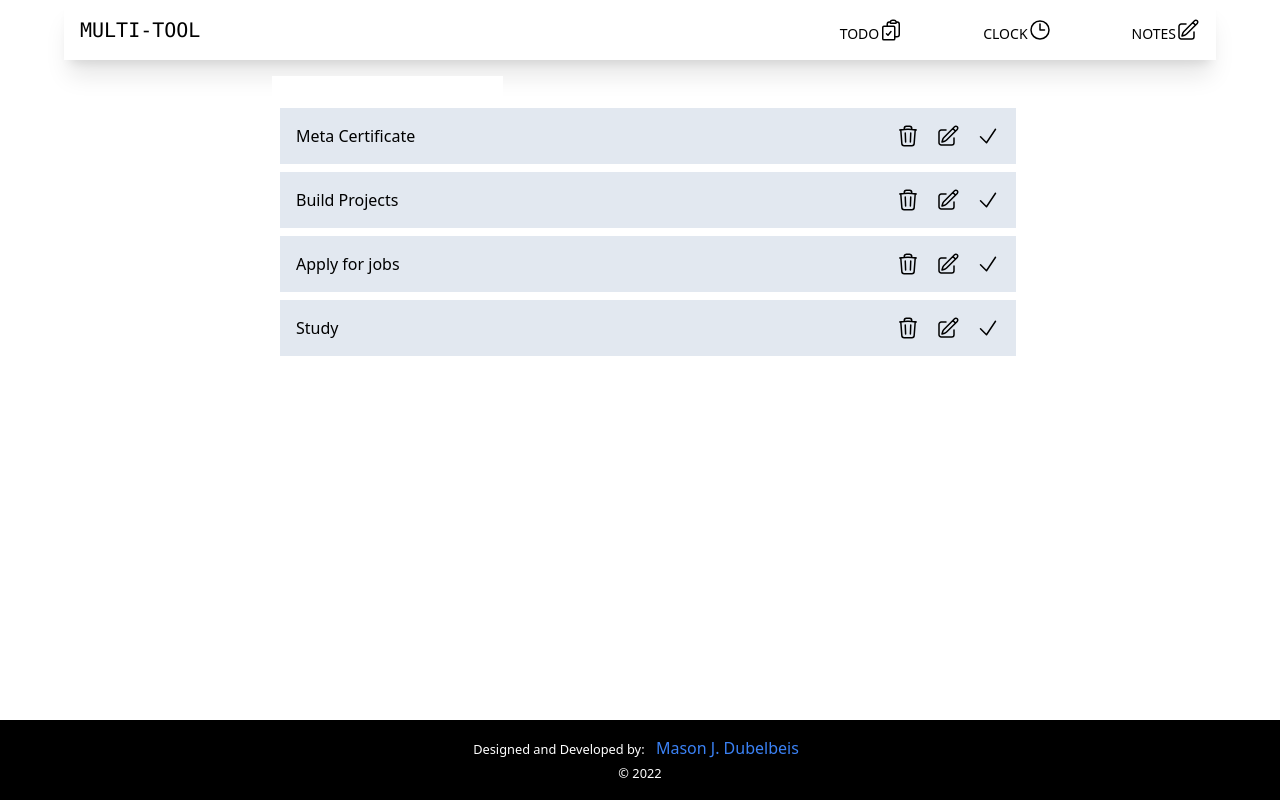
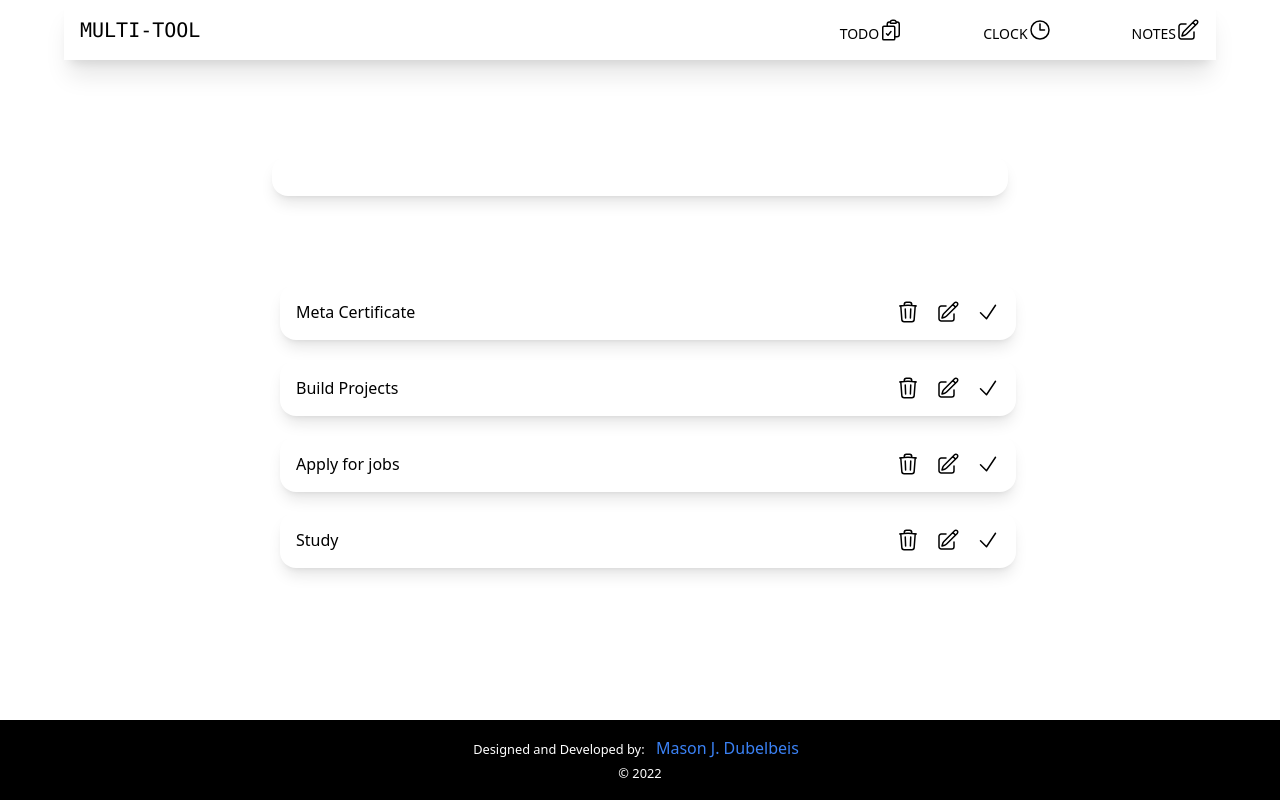
Before and after one commit to mdubelbeis/alarm-clock, a React (Vite) app: page /todo in a window 1280 px wide. Built offline with nearby package versions, Linux system fonts and the light colour scheme.

Commit message:
init structure/styling

```diff
--- a/src/pages/Todo.tsx
+++ b/src/pages/Todo.tsx
@@ -1,3 +1,4 @@
+import { useState } from "react";
 import Icons from "../components/ui/Icons";
 
 const TODOS = [
@@ -29,6 +30,7 @@ const ICONS = [
 ];
 
 const Todo: React.FC = () => {
+  const [todos, setTodos] = useState(TODOS);
   const icons = ICONS.map((icon) => {
     return (
       <li>
@@ -37,9 +39,9 @@ const Todo: React.FC = () => {
     );
   });
 
-  const todoList = TODOS.map((todo) => {
+  const todoList = todos.map((todo) => {
     return (
-      <li className="flex justify-between w-full bg-slate-200 m-2 items-center p-4">
+      <li className="flex justify-between w-full bg-white m-2 items-center p-4 rounded-2xl shadow-lg">
         <h3>{todo.todo}</h3>
         <div>
           <ul className="flex gap-4">{icons}</ul>
@@ -49,14 +51,17 @@ const Todo: React.FC = () => {
   });
 
   return (
-    <div className="p-4 max-w-3xl mx-auto">
-      <form>
+    <div className="p-4 max-w-3xl mx-auto flex flex-col gap-20 items-center mt-20">
+      <form className="w-full">
         <label>
-          <input type="text" />
+          <input
+            className="w-full py-2 px-4 bg-white focus:outline-blue-500 rounded-2xl shadow-lg"
+            type="text"
+          />
         </label>
       </form>
-      <div>
-        <ul>{todoList}</ul>
+      <div className="w-full">
+        <ul className="flex flex-col gap-1">{todoList}</ul>
       </div>
     </div>
   );
```
